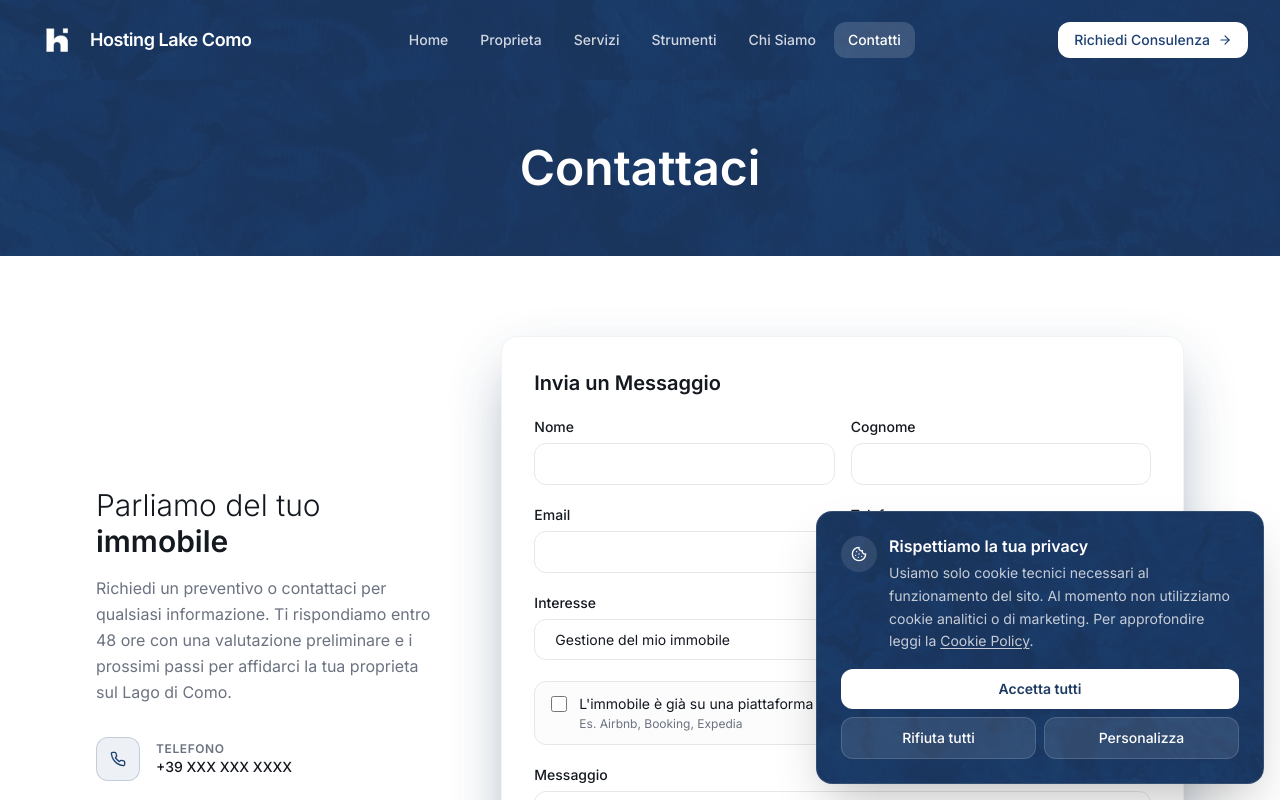
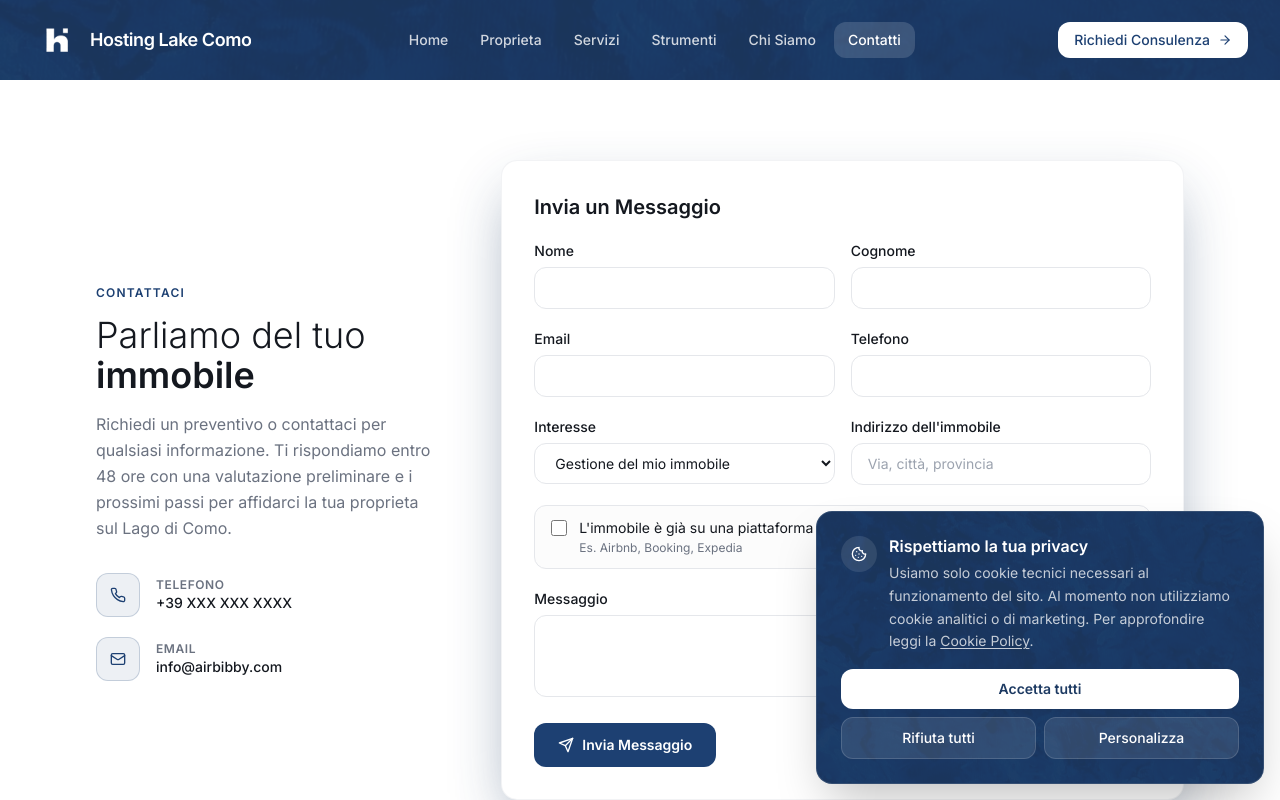
Before and after one commit to crapotca2/hostinglakecomo, a Next.js app: page /contact in a window 1280 px wide. Shown: the top 800 px of the page. Built offline with nearby package versions, Linux system fonts and the light colour scheme.

Commit message:
ui(contact): drop navy hero, move Contattaci eyebrow into info col, shorter textarea

```diff
--- a/src/app/(public)/contact/page.tsx
+++ b/src/app/(public)/contact/page.tsx
@@ -149,7 +149,7 @@ function ContactForm() {
       <div>
         <label className="text-sm font-medium mb-1.5 block">Messaggio</label>
         <textarea
-          rows={4}
+          rows={3}
           required
           className="w-full rounded-lg border border-border px-4 py-2.5 text-sm focus:outline-none focus:ring-2 focus:ring-primary/30 resize-none"
         />
@@ -174,27 +174,18 @@ function ContactFormFallback() {
 export default function ContactPage() {
   return (
     <div className="pt-20">
-      <section className="py-16 bg-[#1D3A62] text-white relative overflow-hidden">
-        <div
-          aria-hidden
-          className="absolute inset-0 opacity-[0.08] bg-[url('/images/textures/como-trama.jpg')] bg-cover bg-center"
-        />
-        <div className="max-w-6xl mx-auto px-4 sm:px-6 lg:px-8 text-center relative">
-          <h1 className="text-4xl sm:text-5xl font-light text-white">
-            <span className="font-semibold">Contattaci</span>
-          </h1>
-        </div>
-      </section>
-
       <section className="py-20">
         <div className="max-w-6xl mx-auto px-4 sm:px-6 lg:px-8">
           <div className="grid lg:grid-cols-[4fr_8fr] gap-12 lg:gap-16 items-center">
             {/* INFO LEFT */}
             <div>
-              <h2 className="text-2xl sm:text-3xl font-light text-foreground mb-4">
+              <span className="text-xs font-semibold uppercase tracking-widest text-primary">
+                Contattaci
+              </span>
+              <h1 className="text-3xl sm:text-4xl font-light text-foreground mt-3 mb-4">
                 Parliamo del tuo{" "}
                 <span className="font-semibold">immobile</span>
-              </h2>
+              </h1>
               <p className="text-muted-foreground leading-relaxed mb-8">
                 Richiedi un preventivo o contattaci per qualsiasi informazione.
                 Ti rispondiamo entro 48 ore con una valutazione preliminare e i
```
